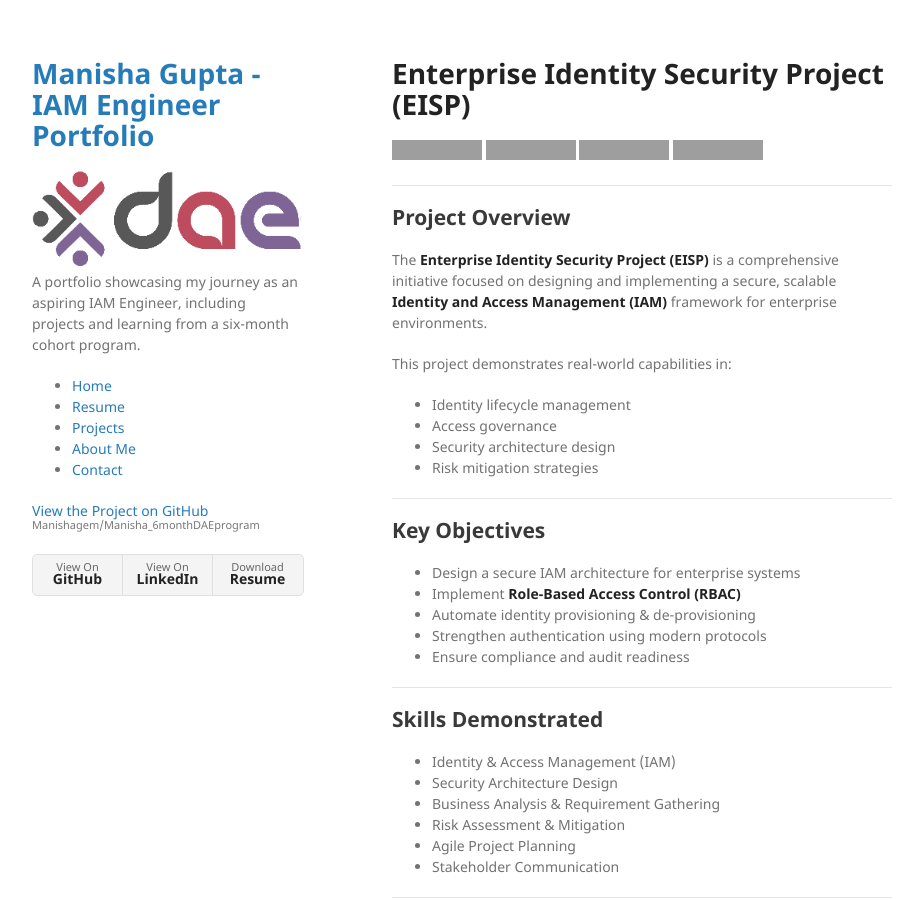
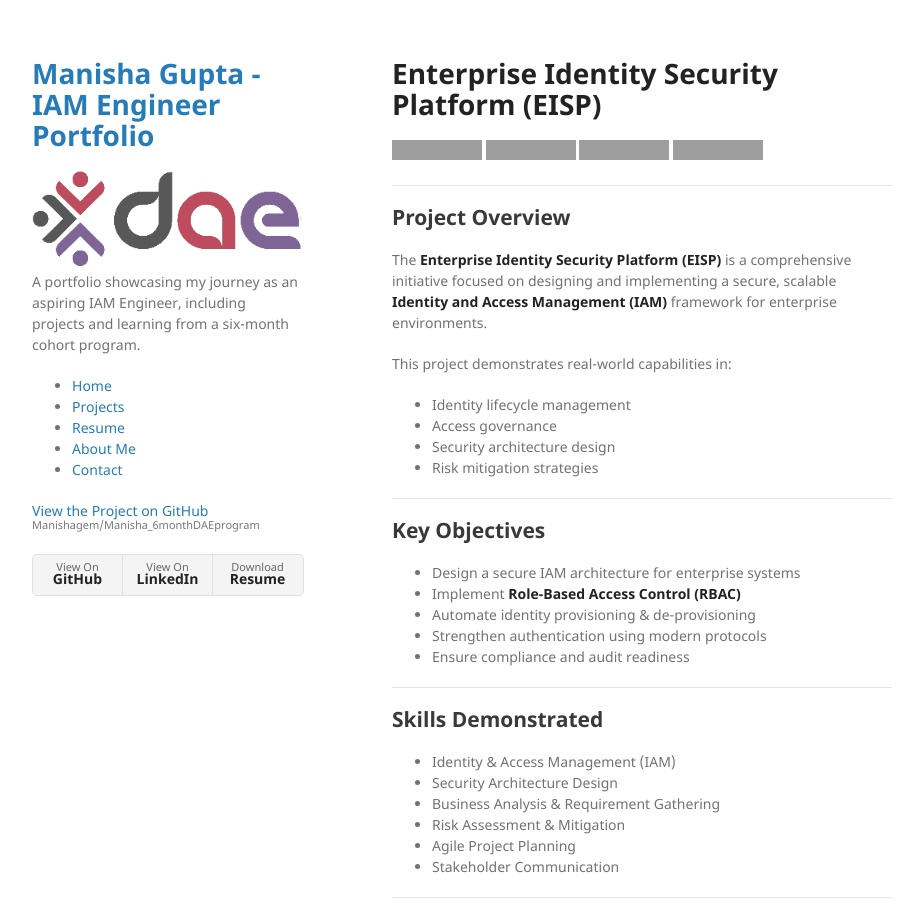
Before and after one commit to Manishagem/Manisha_6monthDAEprogram, a Jekyll site: the page built from docs/projects.md, in a window 1280 px wide and 900 px high, cut to the strip 0-900 px from the top of the window. Shown: the whole strip, without its empty margins (178-1101 px from the left). Built offline with Jekyll 4.4.1, drawn with Linux system fonts in a browser that asks for light colours; grey boxes are pictures that could not be loaded.

Commit message:
Change in GitHub Pages

```diff
--- a/docs/_config.yml
+++ b/docs/_config.yml
@@ -11,7 +11,7 @@ plugins:
 # Navigation links
 header_pages:
   - index.md
+  - projects.md
   - resume.md
-  - projects.md
   - about.md
   - contact.md
--- a/docs/projects.md
+++ b/docs/projects.md
@@ -4,18 +4,18 @@ title: Projects
 permalink: /projects/
 ---
 
-# Enterprise Identity Security Project (EISP)
+# Enterprise Identity Security Platform (EISP)
 
-![IAM](https://img.shields.io/badge/Domain-IAM%20%7C%20Cybersecurity-blue)
-![Cloud](https://img.shields.io/badge/Cloud-AWS%20%7C%20Azure-orange)
-![Status](https://img.shields.io/badge/Project-InProgress-yellow)
+![IAM](https://img.shields.io/badge/Domain-IAM%20%7C%20Cybersecurity)
+![Cloud](https://img.shields.io/badge/Cloud-AWS%20%7C%20Azure)
+![Status](https://img.shields.io/badge/Project-InProgress)
 ![Experience](https://img.shields.io/badge/Experience-8%2B%20Years-informational)
 
 ---
 
 ## Project Overview
 
-The **Enterprise Identity Security Project (EISP)** is a comprehensive initiative focused on designing and implementing a secure, scalable **Identity and Access Management (IAM)** framework for enterprise environments.
+The **Enterprise Identity Security Platform (EISP)** is a comprehensive initiative focused on designing and implementing a secure, scalable **Identity and Access Management (IAM)** framework for enterprise environments.
 
 This project demonstrates real-world capabilities in:
 
```
Also changed, not shown: docs/about.md (+1 -1 lines), docs/index.md (+1 -1 lines).
